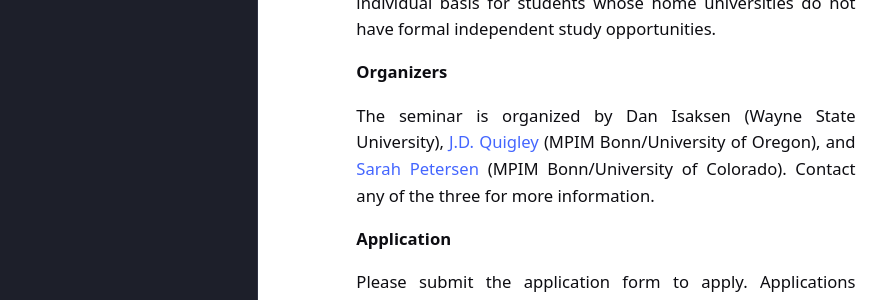
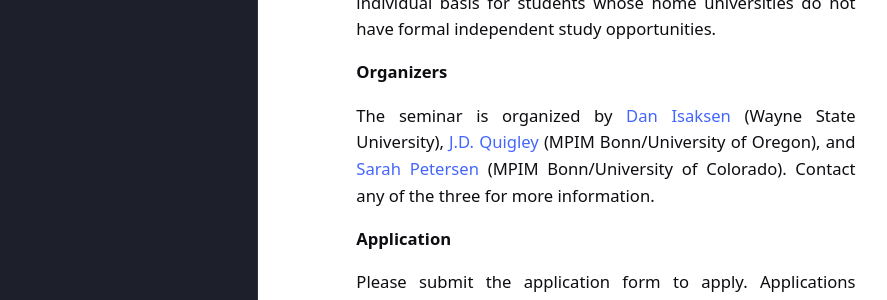
Before and after one commit to eCHTorc/eCHTorc.github.io, a Jekyll site: the page built from reading-seminar-on-mahowald-invariant-fall-22.html, in a window 1280 px wide and 1397 px high. Shown: the part 912-1212 px from the top of the window, without its empty margins (43-930 px from the left). Built offline with Jekyll 4.4.1, drawn with Linux system fonts in a browser that asks for light colours; part of the change alters nothing that is shown.

```diff
--- a/reading-seminar-on-mahowald-invariant-fall-22.html
+++ b/reading-seminar-on-mahowald-invariant-fall-22.html
@@ -39,7 +39,7 @@ As a general rule, students are expected to obtain 1-2 independent study credits
 </p>
 
 <p>
-The seminar is organized by Dan Isaksen (Wayne State University), <a href="https://quigleyjd.github.io/"> J.D. Quigley </a> (MPIM Bonn/University of Oregon), and <a href="https://sites.google.com/view/sarahpetersen/home"> Sarah Petersen </a> (MPIM Bonn/University of Colorado). Contact any of the three for more information.
+The seminar is organized by <a href="https://isaksendan.github.io/"> Dan Isaksen </a> (Wayne State University), <a href="https://quigleyjd.github.io/"> J.D. Quigley </a> (MPIM Bonn/University of Oregon), and <a href="https://sites.google.com/view/sarahpetersen/home"> Sarah Petersen </a> (MPIM Bonn/University of Colorado). Contact any of the three for more information.
 </p>
 
 <p>
```
